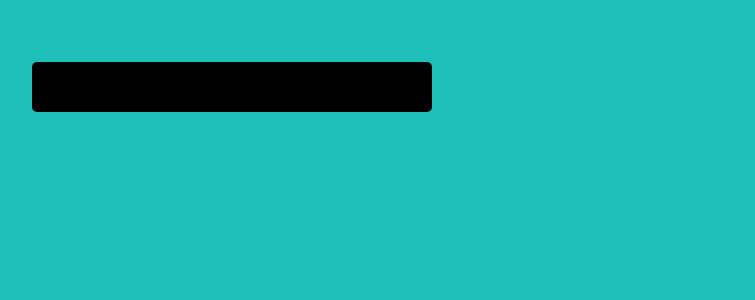
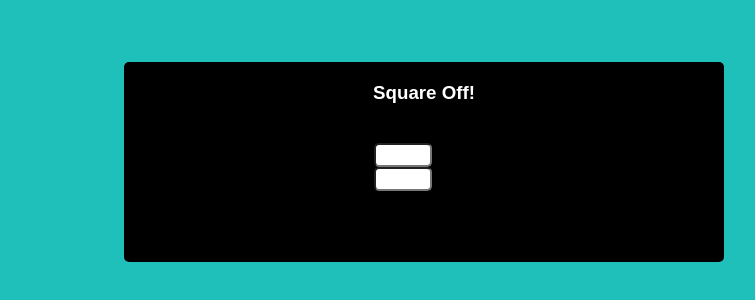
Before and after one commit to JamieIdaho/practice-js, a website: page app/index.html in a window 1280 px wide. Shown: the part 138-438 px from the top of the page, without its empty margins (216-971 px from the left). Drawn offline with Linux system fonts and the light colour scheme.

Commit message:
input fields

```diff
--- a/app/css/main.css
+++ b/app/css/main.css
@@ -4,13 +4,26 @@ body {
 
 .container {
   width: 70%;
+  margin: 0 auto;
   margin-top: 200px;
 }
 
 .box {
-  width: 400px;
-  height: 50px;
+  width: 600px;
+  height: 200px;
   background-color: black;
   border-radius: 5px;
   margin: 0 auto;
 }
+
+  h3 {
+    color: white;
+    padding: 20px;
+    text-align: center;
+  }
+
+  input {
+    width: 50px;
+    margin-left: 250px;
+    border-radius: 5px;
+  }
--- a/app/index.html
+++ b/app/index.html
@@ -9,7 +9,11 @@
 <body>
 
   <div class="container">
-    <div class="box"></div>
+    <div class="box">
+      <h3>Square Off!</h3>
+      <input id="orignum" type="text">
+      <input id="answer" type="text">
+    </div>
 
   </div>
 
--- a/app/js/main.js
+++ b/app/js/main.js
@@ -1 +1,9 @@
 console.log('Angular Rocks', angular);
+
+function square(baseNumber) {
+  var answer = baseNumber * baseNumber;
+  console.log("The square of " + baseNumber + " is " + answer);
+  return answer;
+}
+
+square(25);
```
